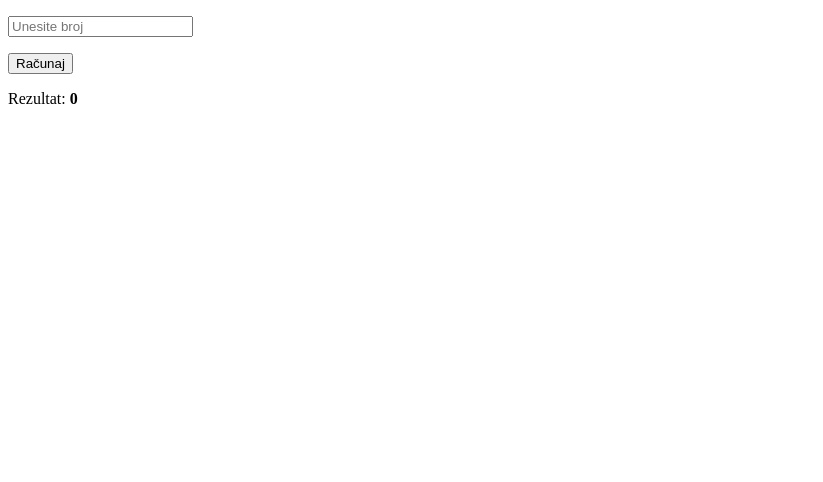
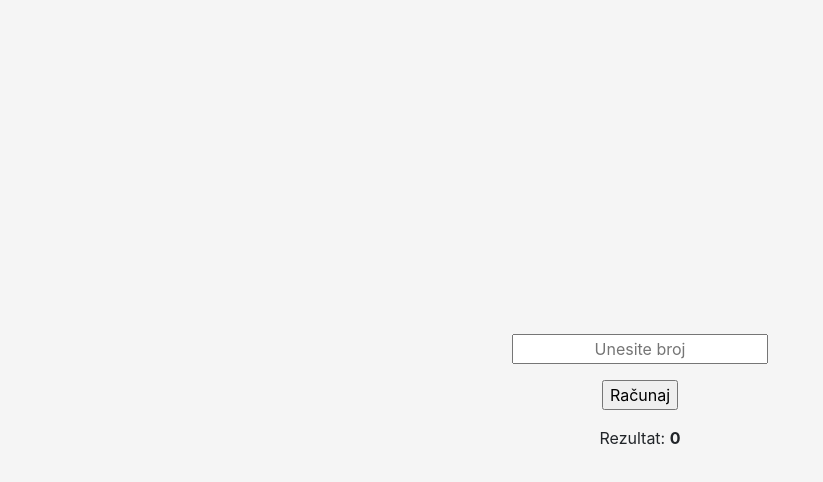
Before and after one commit to sokac/diplomski-go, a plain HTML site: page fibonacci/static/index.html in a window 1280 px wide. Shown: the whole page, without its empty margins (0-823 px from the left). Drawn offline with nearby package versions, Linux system fonts and the light colour scheme.

Commit message:
Frontend redesign

```diff
--- a/fibonacci/static/index.html
+++ b/fibonacci/static/index.html
@@ -1,22 +1,57 @@
 <!doctype html>
-
 <html lang="en">
 <head>
-  <meta charset="utf-8">
-  <title>Fibonacci kalkulator</title>
-  <script src="https://ajax.googleapis.com/ajax/libs/jquery/3.3.1/jquery.min.js"></script>
+    <meta charset="utf-8">
+    <title>Fibonacci kalkulator</title>
+    <meta name="viewport" content="width=device-width, initial-scale=1, shrink-to-fit=no">
+    <link rel="stylesheet" href="https://maxcdn.bootstrapcdn.com/bootstrap/4.0.0/css/bootstrap.min.css" integrity="sha384-Gn5384xqQ1aoWXA+058RXPxPg6fy4IWvTNh0E263XmFcJlSAwiGgFAW/dAiS6JXm" crossorigin="anonymous">
+
+    <script src="https://ajax.googleapis.com/ajax/libs/jquery/3.3.1/jquery.min.js"></script>
+    <script src="https://cdnjs.cloudflare.com/ajax/libs/popper.js/1.12.9/umd/popper.min.js" integrity="sha384-ApNbgh9B+Y1QKtv3Rn7W3mgPxhU9K/ScQsAP7hUibX39j7fakFPskvXusvfa0b4Q" crossorigin="anonymous"></script>
+    <script src="https://maxcdn.bootstrapcdn.com/bootstrap/4.0.0/js/bootstrap.min.js" integrity="sha384-JZR6Spejh4U02d8jOt6vLEHfe/JQGiRRSQQxSfFWpi1MquVdAyjUar5+76PVCmYl" crossorigin="anonymous"></script>
+    <style>
+        html,
+        body {
+            height: 100%;
+        }
+        body {
+            display: -ms-flexbox;
+            display: -webkit-box;
+            display: flex;
+            -ms-flex-align: center;
+            -ms-flex-pack: center;
+            -webkit-box-align: center;
+            align-items: center;
+            -webkit-box-pack: center;
+            justify-content: center;
+            padding-top: 40px;
+            padding-bottom: 40px;
+            background-color: #f5f5f5;
+        }
+        input {
+            text-align:center;
+        }
+        .form {
+            width: 100%;
+            max-width: 330px;
+            padding: 15px;
+            margin: 0 auto;
+        }
+    </style>
 </head>
 
-<body>
-    <form>
+<body class="text-center">
+    <form style="form">
         <p>
             <input type="text" id="number" placeholder="Unesite broj" />
         </p>
         <p>
             <input type="submit" value="Računaj" id="compute" />
         </p>
+        <p>
+            Rezultat: <strong><span id="result">0</span>
+        </p>
     </form>
-    <p>Rezultat: <strong><span id="result">0</span></p>
     <script>
         $('#compute').click(function(e) {
             var that = this;
```
